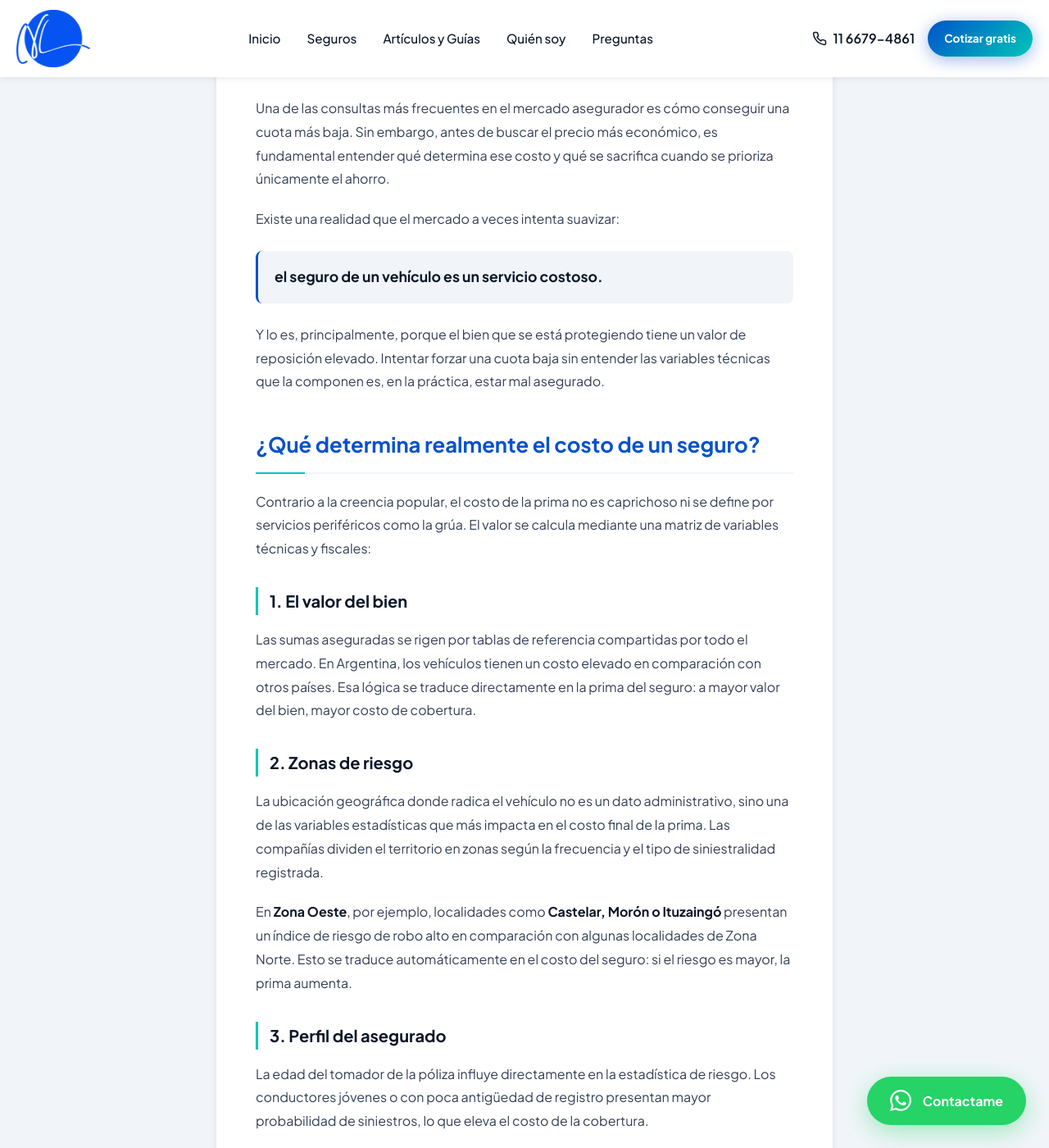
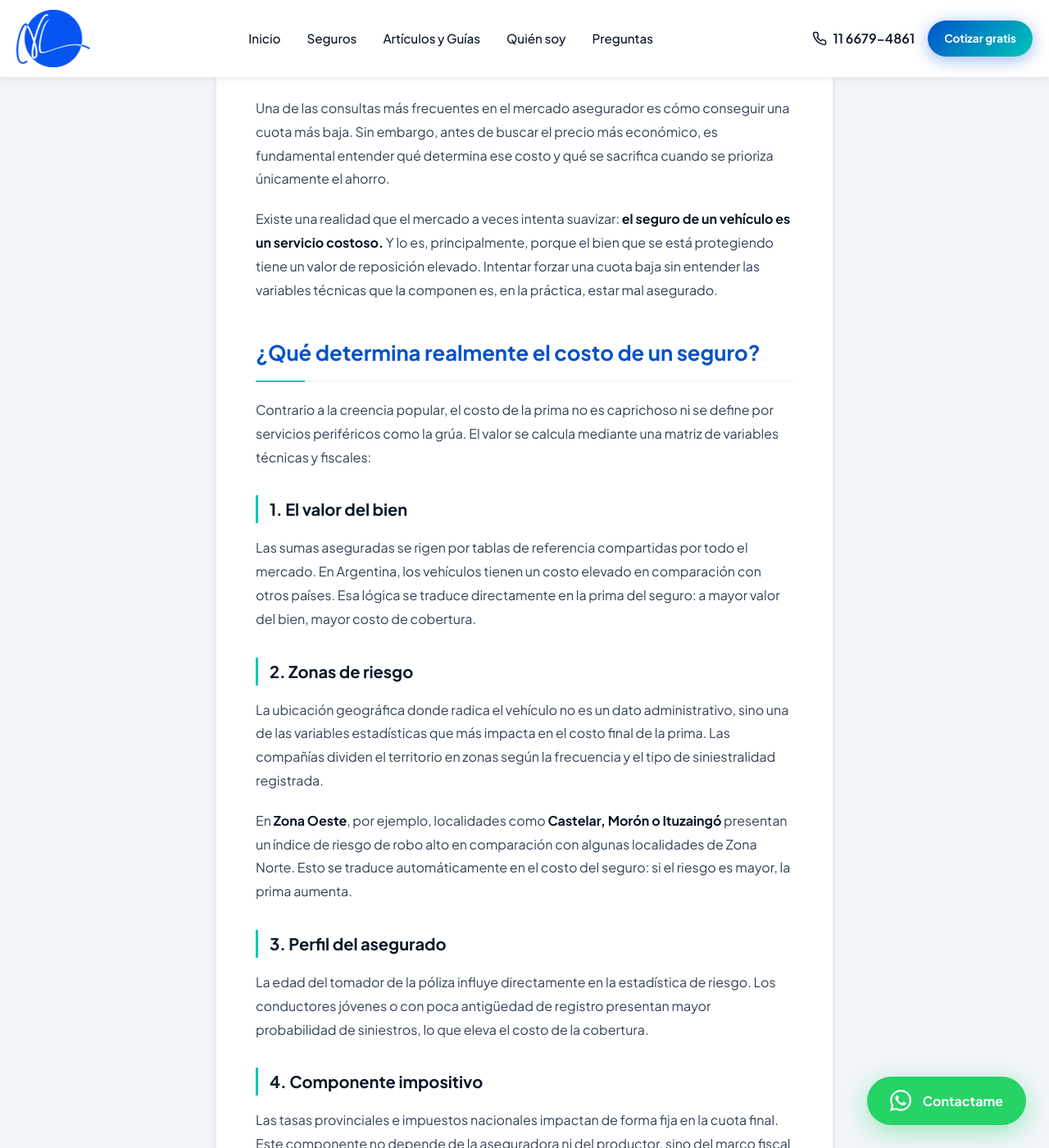
Before and after one commit to loboseguros/loboseguros, a Jekyll site: the page built from _posts/2026-03-06-seguro-barato-riesgo-patrimonial.md, in a window 1280 px wide and 1400 px high, scrolled down 541 px. Shown: the whole window at 82% size. Built offline with Jekyll 4.4.1, drawn with Linux system fonts in a browser that asks for light colours.

Commit message:
Update blog.css

```diff
--- a/assets/css/blog.css
+++ b/assets/css/blog.css
@@ -1518,17 +1518,6 @@
     border-bottom-color: #128C7E;
 }
 
-/* ========== DESTACADOS CON NEGRITA ========== */
-.post-content p > strong:only-child {
-    display: block;
-    color: var(--color-dark);
-    font-size: 1.1rem;
-    padding: 1rem 1.25rem;
-    background: var(--color-bg);
-    border-radius: var(--radius-sm);
-    border-left: 3px solid var(--color-primary);
-    margin: 1.5rem 0;
-}
 
 /* ========== FIRMA DEL AUTOR ========== */
 .post-content p:last-of-type:has(strong) {
```
